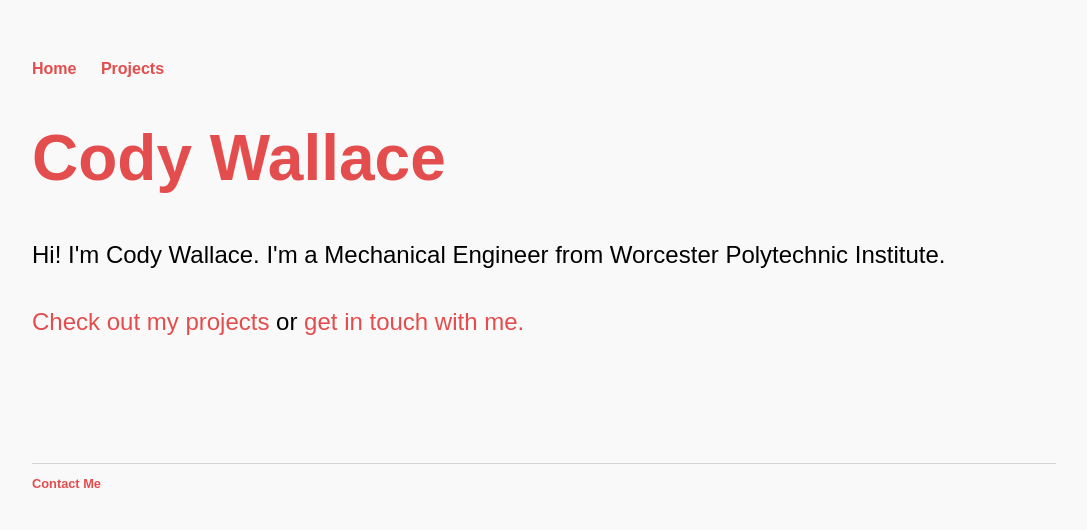
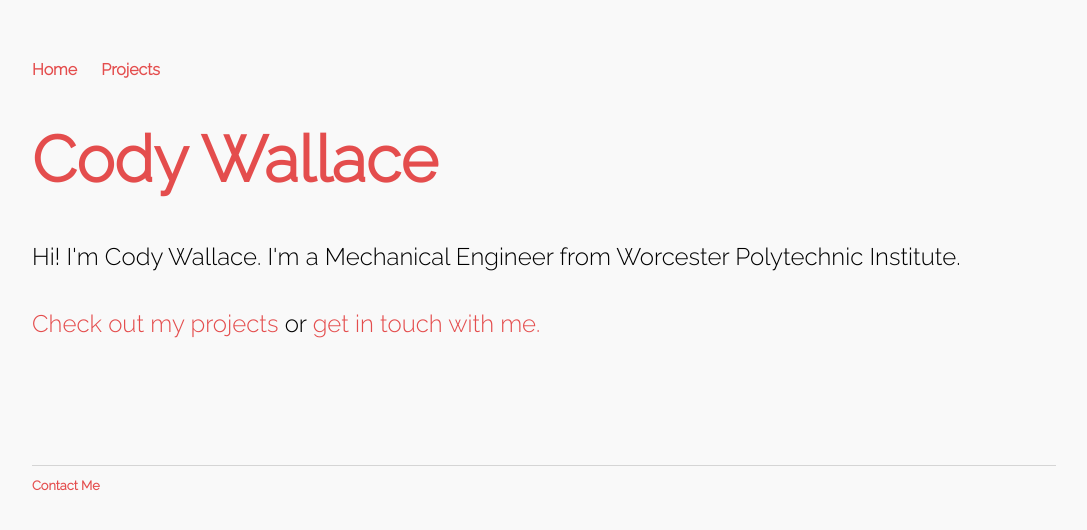
Before and after one commit to CodyWallace245/CodyWallace245.github.io, a Jekyll site: the page built from index.html, in a window 1280 px wide. Shown: the top 530 px of the page, without its empty margins (96-1183 px from the left). Built offline with Jekyll 4.4.1, drawn with Linux system fonts in a browser that asks for light colours.

Commit message:
Update main.css

```diff
--- a/css/main.css
+++ b/css/main.css
@@ -1,3 +1,4 @@
+@import url('https://fonts.googleapis.com/css?family=Raleway:300');
 title {
    margin: 3em;
    width: 70%;
```
